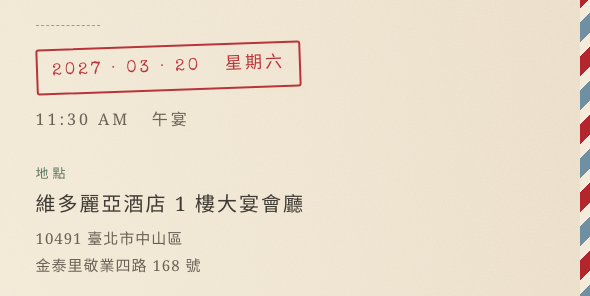
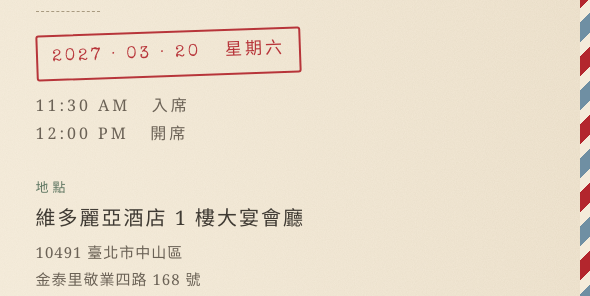
Before and after one commit to ChiLunHuang/wedding, a plain HTML site: page index.html in a window 1280 px wide. Shown: the part 326-622 px from the top of the page, 690-1280 px from the left. Drawn offline with nearby package versions, Linux system fonts and the light colour scheme.

Commit message:
Add seating and banquet start time

```diff
--- a/index.html
+++ b/index.html
@@ -178,7 +178,7 @@
     </div>
     <div class="hero-divider"></div>
     <div class="hero-date">2027 · 03 · 20 &nbsp; 星期六</div>
-    <div class="hero-time">11:30 AM &nbsp; 午宴</div>
+    <div class="hero-time">11:30 AM &nbsp; 入席<br>12:00 PM &nbsp; 開席</div>
     <div class="hero-venue-label">地點</div>
     <div class="hero-venue">維多麗亞酒店 1 樓大宴會廳</div>
     <div class="hero-addr">10491 臺北市中山區<br>金泰里敬業四路 168 號</div>
@@ -290,7 +290,7 @@
         </div>
         <div class="success-info-row">
           <span class="success-info-label">時間</span>
-          <span>11:30 AM 午宴</span>
+          <span>11:30 AM 入席<br>12:00 PM 開席</span>
         </div>
         <div class="success-info-row">
           <span class="success-info-label">地點</span>
@@ -300,7 +300,7 @@
       <a class="maps-btn" href="https://www.google.com/maps/search/?api=1&query=維多麗亞酒店+臺北市中山區敬業四路168號" target="_blank">
         📍 在 Google Maps 開啟導航
       </a>
-      <a class="gcal-btn" href="https://calendar.google.com/calendar/render?action=TEMPLATE&text=啟倫+%26+郁琁+婚禮&dates=20270320T033000Z/20270320T070000Z&details=維多麗亞酒店+1樓大宴會廳+婚禮午宴&location=10491+臺北市中山區敬業四路+168+號&sf=true&output=xml" target="_blank">
+      <a class="gcal-btn" href="https://calendar.google.com/calendar/render?action=TEMPLATE&text=啟倫+%26+郁琁+婚禮&dates=20270320T033000Z/20270320T070000Z&details=維多麗亞酒店+1樓大宴會廳+婚禮午宴（11:30入席，12:00開席）&location=10491+臺北市中山區敬業四路+168+號&sf=true&output=xml" target="_blank">
         ＋ 加入 Google 行事曆
       </a>
       </div>
```
